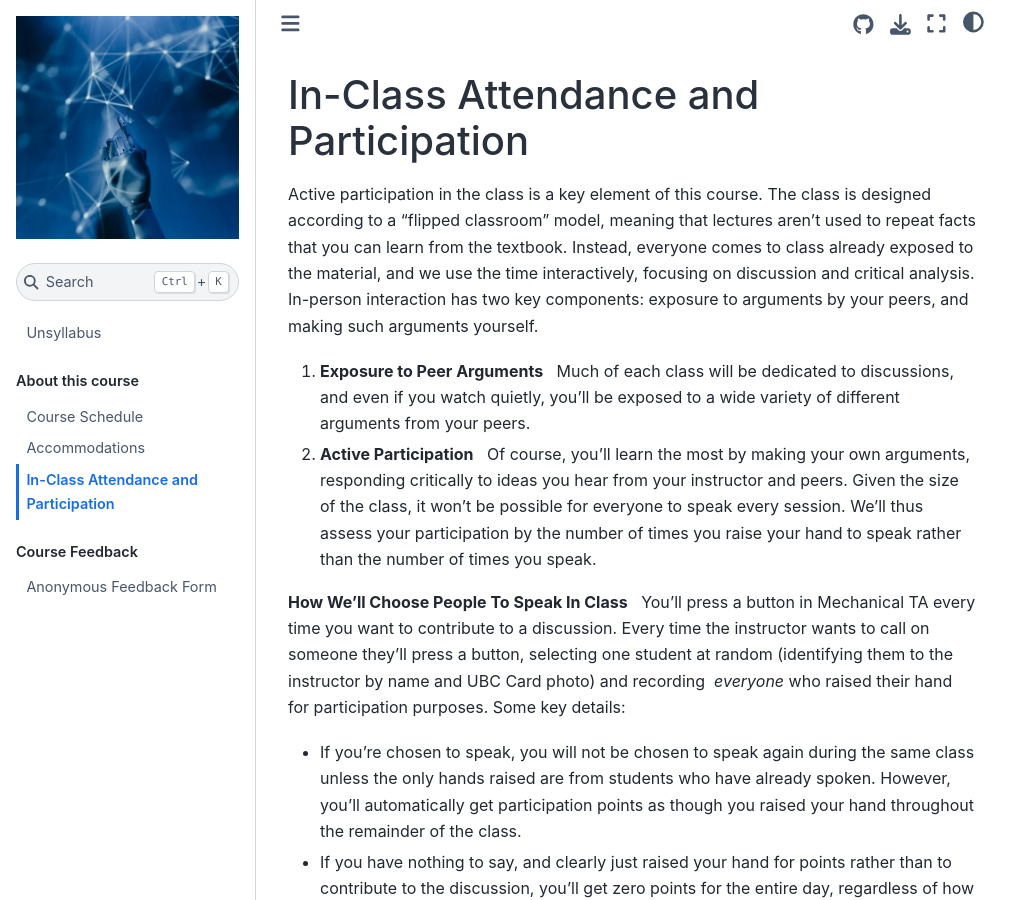
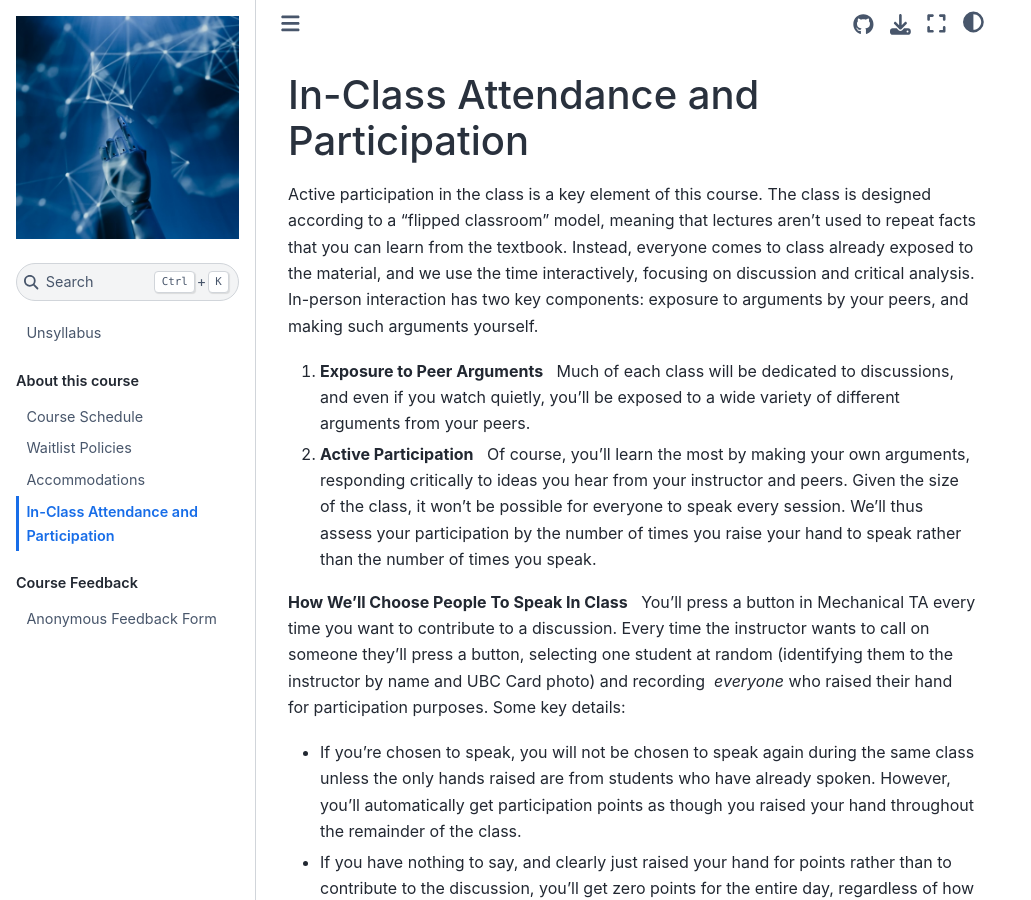
Before and after one commit to UBC-CS/cpsc430, a Jupyter Book: the page built from about/participation.md, in a window 1280 px wide and 900 px high. Shown: the whole window, without its empty margins (0-1031 px from the left). Built offline with Jupyter Book 1.0.4 settings and Sphinx 7.4.7 and the Sphinx Book theme 1.1.4, drawn with Linux system fonts in a browser that asks for light colours; pages that are not in the unit, such as notebooks, are missing from menus.

Commit message:
update toc to include waitlist

```diff
--- a/_config.yml
+++ b/_config.yml
@@ -89,7 +89,7 @@ sphinx:
       ASSOCIATE_HEAD: "Associate Head [associate.head@fakeemail.ca](mailto:associate.head@fakeemail.ca)"
       ANALYTICS_OPTOUT: "[complete this form](https://ubc.ca1.qualtrics.com/jfe/form/SV_0p6lP4TtNpJn410/?course=cpsc430&term=2024_S1)"
       PERUSALL_ENROL: "https://app.perusall.com/join/moosvi-n8x4l"
-      MTA_ENROL: "aurora100"
+      MTA_ENROL: "`aurora100`"
 
       # Withdrawal Dates and Exam Period
       # https://vancouver.calendar.ubc.ca/dates-and-deadlines
@@ -109,4 +109,4 @@ sphinx:
       TA3: "Justin Rahardjo"
       TA3pronounce: ""
       TA4: "Mobina Shahbandeh"
-      TA3pronounce: ""
+      TA4pronounce: ""
--- a/_toc.yml
+++ b/_toc.yml
@@ -5,7 +5,7 @@ parts:
   chapters:
   # - file: about/syllabus
   - file: about/course_schedule
-  - file: about/waistlist
+  - file: about/waitlist
   - file: about/accommodations
   - file: about/participation
 
--- a/about/participation.md
+++ b/about/participation.md
@@ -1,4 +1,4 @@
-## In-Class Attendance and Participation
+# In-Class Attendance and Participation
 
 Active participation in the class is a key element of this course. The class is designed according to a "flipped classroom" model, meaning that lectures aren't used to repeat facts that you can learn from the textbook. Instead, everyone comes to class already exposed to the material, and we use the time interactively, focusing on discussion and critical analysis. In-person interaction has two key components: exposure to arguments by your peers, and making such arguments yourself.
 
```
Also changed, not shown: about/unsyllabus_bits/tools/mta.md (+1 -1 lines).
